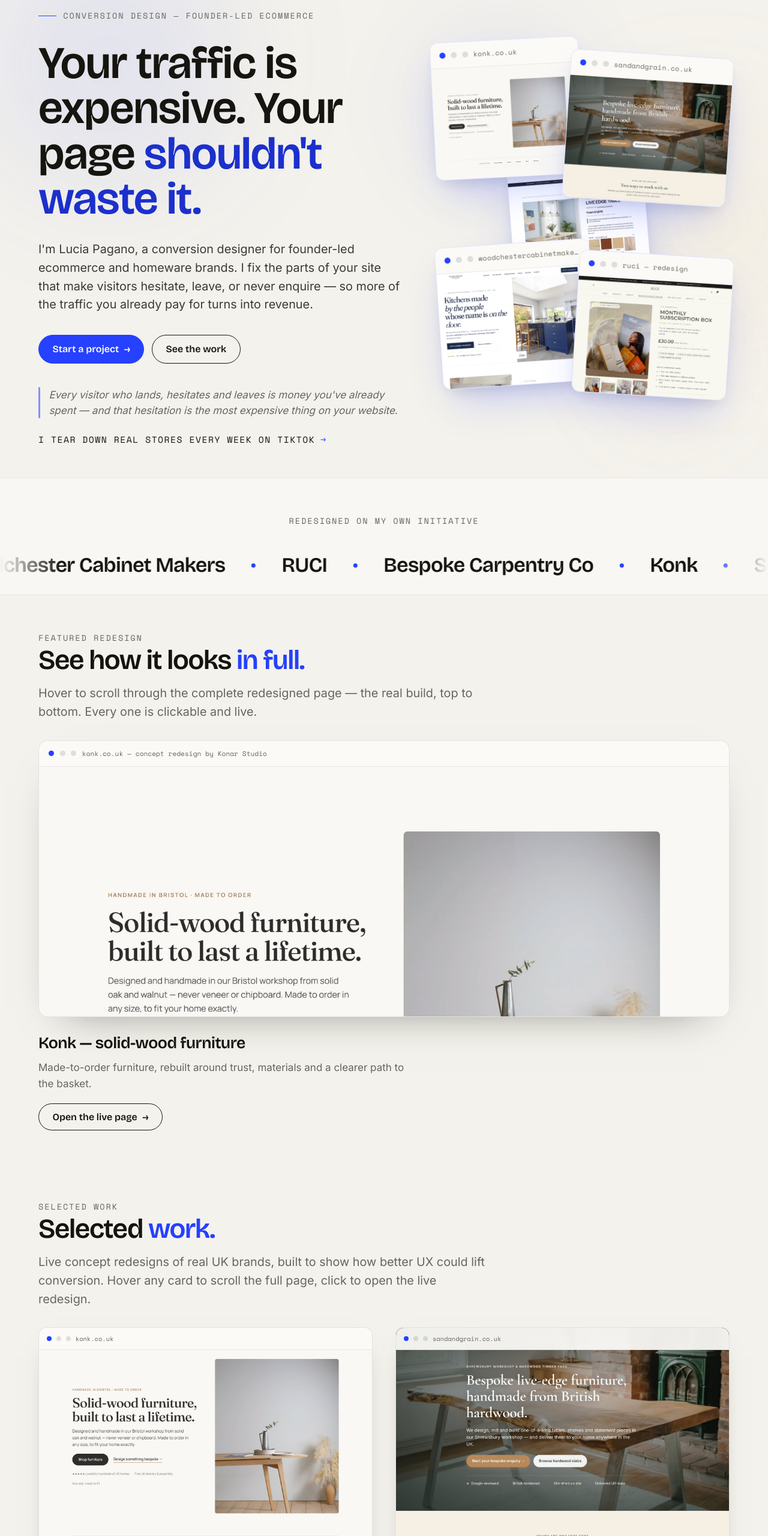
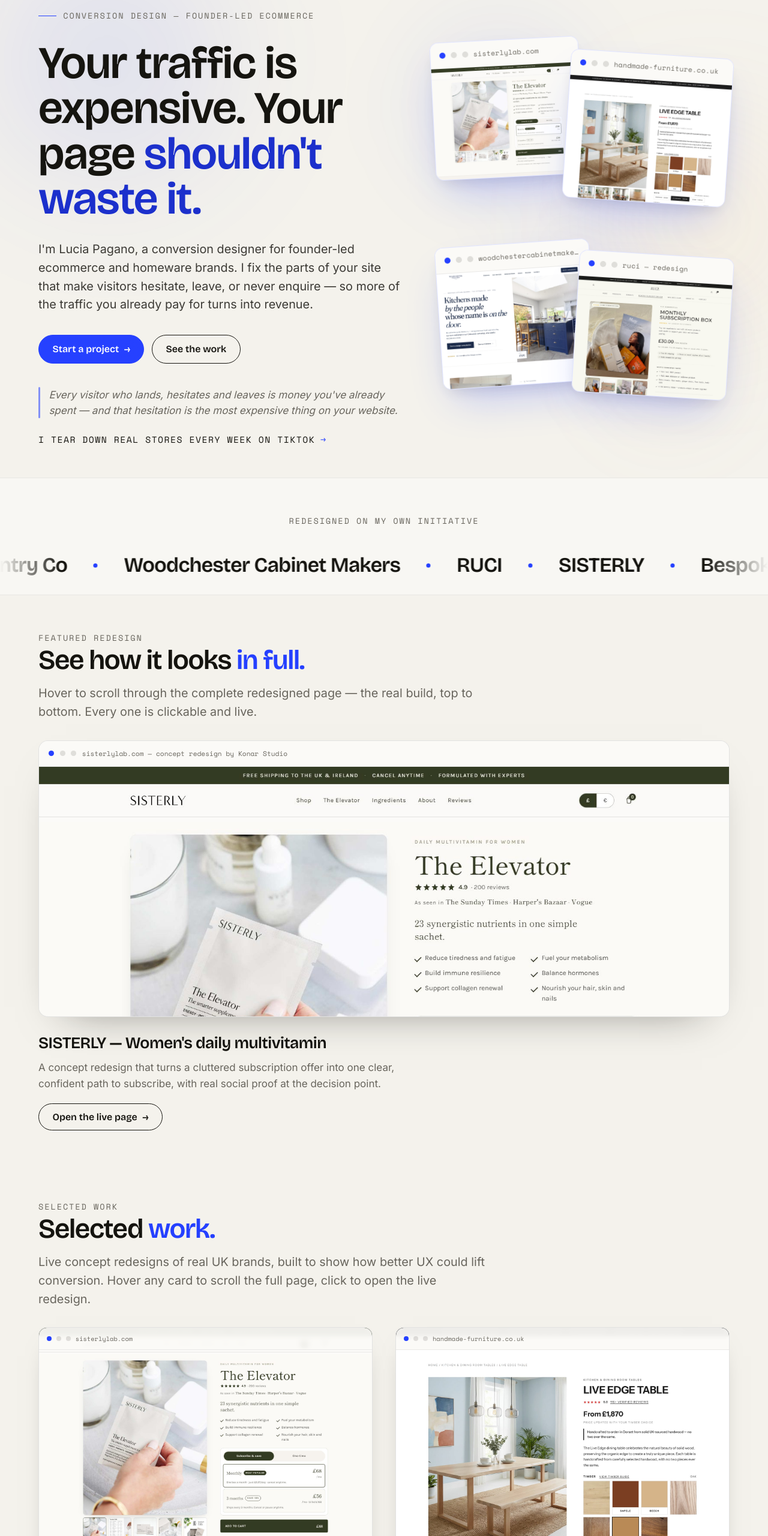
Before and after one commit to luciap-pixel/cro-portfolio, a plain HTML site: page index.html in a window 1280 px wide. Shown: the part 120-2680 px from the top of the page at 60% size. Drawn offline with nearby package versions, Linux system fonts and the light colour scheme.

Commit message:
Feature four selected projects in portfolio (SISTERLY, Bespoke, Woodchester, RUCI)

```diff
--- a/index.html
+++ b/index.html
@@ -561,17 +561,17 @@ footer{background:color-mix(in srgb,var(--bg) 70%,#fff);border-top:1px solid var
       </div>
       <div class="hero-collage" id="collage" aria-label="Selected redesigns collage">
         <div class="aura" aria-hidden="true"><span class="a1"></span><span class="a2"></span><span class="a3"></span></div>
-        <a href="konk-furniture/" target="_blank" rel="noopener" class="ccard c1" style="--i:0">
+        <a href="sisterly-elevator/" target="_blank" rel="noopener" class="ccard c1" style="--i:0">
           <div class="ccard-drift"><div class="ccard-inner">
-            <div class="cb"><i></i><i></i><i></i><span>konk.co.uk</span></div>
-            <img class="cshot" src="assets/work/konk.jpg" alt="Konk furniture — concept redesign" loading="eager">
+            <div class="cb"><i></i><i></i><i></i><span>sisterlylab.com</span></div>
+            <img class="cshot" src="assets/work/sisterly.jpg" alt="SISTERLY — concept redesign" loading="eager">
             <span class="view-lbl">View live →</span>
           </div></div>
         </a>
-        <a href="sandgrain/" target="_blank" rel="noopener" class="ccard c2" style="--i:1">
+        <a href="bespoke-carpentry/" target="_blank" rel="noopener" class="ccard c2" style="--i:1">
           <div class="ccard-drift"><div class="ccard-inner">
-            <div class="cb"><i></i><i></i><i></i><span>sandandgrain.co.uk</span></div>
-            <img class="cshot" src="assets/work/sandgrain.jpg" alt="Sand &amp; Grain — concept redesign" loading="eager">
+            <div class="cb"><i></i><i></i><i></i><span>handmade-furniture.co.uk</span></div>
+            <img class="cshot" src="assets/work/bespoke-carpentry.jpg" alt="The Bespoke Carpentry Co — concept redesign" loading="eager">
             <span class="view-lbl">View live →</span>
           </div></div>
         </a>
@@ -589,13 +589,6 @@ footer{background:color-mix(in srgb,var(--bg) 70%,#fff);border-top:1px solid var
             <span class="view-lbl">View live →</span>
           </div></div>
         </a>
-        <a href="bespoke-carpentry/" target="_blank" rel="noopener" class="ccard c5" style="--i:4">
-          <div class="ccard-drift"><div class="ccard-inner">
-            <div class="cb"><i></i><i></i><i></i><span>handmade-furniture.co.uk</span></div>
-            <img class="cshot" src="assets/work/bespoke-carpentry.jpg" alt="The Bespoke Carpentry Co — concept redesign" loading="eager">
-            <span class="view-lbl">View live →</span>
-          </div></div>
-        </a>
       </div>
     </div>
   </div>
@@ -605,8 +598,8 @@ footer{background:color-mix(in srgb,var(--bg) 70%,#fff);border-top:1px solid var
 <div class="marq"><div class="container"><span class="lbl mono">Redesigned on my own initiative</span></div>
   <div class="marq-track-wrap">
     <div class="track" id="brandTrack">
-      <span>Konk</span><span class="dot"></span><span>Sand&nbsp;&amp;&nbsp;Grain</span><span class="dot"></span><span>Woodchester&nbsp;Cabinet&nbsp;Makers</span><span class="dot"></span><span>RUCI</span><span class="dot"></span><span>Bespoke&nbsp;Carpentry&nbsp;Co</span><span class="dot"></span>
-      <span>Konk</span><span class="dot"></span><span>Sand&nbsp;&amp;&nbsp;Grain</span><span class="dot"></span><span>Woodchester&nbsp;Cabinet&nbsp;Makers</span><span class="dot"></span><span>RUCI</span><span class="dot"></span><span>Bespoke&nbsp;Carpentry&nbsp;Co</span><span class="dot"></span>
+      <span>SISTERLY</span><span class="dot"></span><span>Bespoke&nbsp;Carpentry&nbsp;Co</span><span class="dot"></span><span>Woodchester&nbsp;Cabinet&nbsp;Makers</span><span class="dot"></span><span>RUCI</span><span class="dot"></span>
+      <span>SISTERLY</span><span class="dot"></span><span>Bespoke&nbsp;Carpentry&nbsp;Co</span><span class="dot"></span><span>Woodchester&nbsp;Cabinet&nbsp;Makers</span><span class="dot"></span><span>RUCI</span><span class="dot"></span>
     </div>
   </div>
 </div>
@@ -615,14 +608,14 @@ footer{background:color-mix(in srgb,var(--bg) 70%,#fff);border-top:1px solid var
 <section id="featured"><div class="container">
   <div class="sec-head reveal"><span class="lbl mono">Featured redesign</span><h2>See how it looks <em>in full.</em></h2><p>Hover to scroll through the complete redesigned page — the real build, top to bottom. Every one is clickable and live.</p></div>
   <div class="feature reveal">
-    <a href="konk-furniture/" target="_blank" rel="noopener" class="showcase card-cursor">
-      <div class="cb"><i></i><i></i><i></i><span>konk.co.uk — concept redesign by Konar Studio</span></div>
-      <div class="scroller"><img src="assets/work/konk.jpg" alt="Full Konk furniture concept redesign, scrolling top to bottom"></div>
+    <a href="sisterly-elevator/" target="_blank" rel="noopener" class="showcase card-cursor">
+      <div class="cb"><i></i><i></i><i></i><span>sisterlylab.com — concept redesign by Konar Studio</span></div>
+      <div class="scroller"><img src="assets/work/sisterly.jpg" alt="Full SISTERLY concept redesign, scrolling top to bottom"></div>
     </a>
     <div class="feature-meta">
-      <h3>Konk — solid-wood furniture</h3>
-      <p>Made-to-order furniture, rebuilt around trust, materials and a clearer path to the basket.</p>
-      <a href="konk-furniture/" target="_blank" rel="noopener" class="btn btn-ghost">Open the live page <span class="arw">→</span></a>
+      <h3>SISTERLY — Women's daily multivitamin</h3>
+      <p>A concept redesign that turns a cluttered subscription offer into one clear, confident path to subscribe, with real social proof at the decision point.</p>
+      <a href="sisterly-elevator/" target="_blank" rel="noopener" class="btn btn-ghost">Open the live page <span class="arw">→</span></a>
     </div>
   </div>
 </div></section>
@@ -631,13 +624,13 @@ footer{background:color-mix(in srgb,var(--bg) 70%,#fff);border-top:1px solid var
 <section id="work"><div class="container">
   <div class="sec-head reveal"><span class="lbl mono">Selected work</span><h2>Selected <em>work.</em></h2><p>Live concept redesigns of real UK brands, built to show how better UX could lift conversion. Hover any card to scroll the full page, click to open the live redesign.</p></div>
   <div class="grid stagger">
-    <a href="konk-furniture/" target="_blank" rel="noopener" class="card card-cursor">
-      <div class="win"><div class="cb"><i></i><i></i><i></i><span>konk.co.uk</span></div><img class="shot" src="assets/work/konk.jpg" alt="Konk redesign" loading="lazy"></div>
-      <div class="meta"><div class="top"><h3>Konk</h3><span class="no">01</span></div><span class="tag">Solid-wood furniture</span><p class="desc">Made-to-order furniture, rebuilt around trust, materials and a clearer path to the basket.</p><span class="view">View live <span class="arw">→</span></span></div>
+    <a href="sisterly-elevator/" target="_blank" rel="noopener" class="card card-cursor">
+      <div class="win"><div class="cb"><i></i><i></i><i></i><span>sisterlylab.com</span></div><img class="shot" src="assets/work/sisterly.jpg" alt="SISTERLY redesign" loading="lazy"></div>
+      <div class="meta"><div class="top"><h3>SISTERLY</h3><span class="no">01</span></div><span class="tag">Women's daily multivitamin</span><p class="desc">A concept redesign that turns a cluttered subscription offer into one clear, confident path to subscribe, with real social proof at the decision point.</p><span class="view">View live <span class="arw">→</span></span></div>
     </a>
-    <a href="sandgrain/" target="_blank" rel="noopener" class="card card-cursor">
-      <div class="win"><div class="cb"><i></i><i></i><i></i><span>sandandgrain.co.uk</span></div><img class="shot" src="assets/work/sandgrain.jpg" alt="Sand & Grain redesign" loading="lazy"></div>
-      <div class="meta"><div class="top"><h3>Sand &amp; Grain</h3><span class="no">02</span></div><span class="tag">Bespoke woodwork</span><p class="desc">Handmade furniture, restructured so the craft does the selling and enquiries feel effortless.</p><span class="view">View live <span class="arw">→</span></span></div>
+    <a href="bespoke-carpentry/" target="_blank" rel="noopener" class="card card-cursor">
+      <div class="win"><div class="cb"><i></i><i></i><i></i><span>handmade-furniture.co.uk</span></div><img class="shot" src="assets/work/bespoke-carpentry.jpg" alt="The Bespoke Carpentry Co redesign" loading="lazy"></div>
+      <div class="meta"><div class="top"><h3>The Bespoke Carpentry Co</h3><span class="no">02</span></div><span class="tag">Live-edge dining tables</span><p class="desc">A high-value product page rebuilt around real social proof, clear customisation and a confident path to the basket.</p><span class="view">View live <span class="arw">→</span></span></div>
     </a>
     <a href="WoodchesterCabinetMakers/" target="_blank" rel="noopener" class="card card-cursor">
       <div class="win"><div class="cb"><i></i><i></i><i></i><span>woodchestercabinetmakers.co.uk</span></div><img class="shot" src="assets/work/woodchester.jpg" alt="Woodchester Cabinet Makers redesign" loading="lazy"></div>
@@ -646,10 +639,6 @@ footer{background:color-mix(in srgb,var(--bg) 70%,#fff);border-top:1px solid var
     <a href="RUCIUK/" target="_blank" rel="noopener" class="card card-cursor">
       <div class="win"><div class="cb"><i></i><i></i><i></i><span>ruci — redesign</span></div><img class="shot" src="assets/work/ruci.jpg" alt="RUCI redesign" loading="lazy"></div>
       <div class="meta"><div class="top"><h3>RUCI</h3><span class="no">04</span></div><span class="tag">Subscription &amp; lifestyle</span><p class="desc">A concept redesign focused on making the brand's story and products convert on the first visit.</p><span class="view">View live <span class="arw">→</span></span></div>
-    </a>
-    <a href="bespoke-carpentry/" target="_blank" rel="noopener" class="card card-cursor">
-      <div class="win"><div class="cb"><i></i><i></i><i></i><span>handmade-furniture.co.uk</span></div><img class="shot" src="assets/work/bespoke-carpentry.jpg" alt="The Bespoke Carpentry Co redesign" loading="lazy"></div>
-      <div class="meta"><div class="top"><h3>The Bespoke Carpentry Co</h3><span class="no">05</span></div><span class="tag">Live-edge dining tables</span><p class="desc">A high-value product page rebuilt around real social proof, clear customisation and a confident path to the basket.</p><span class="view">View live <span class="arw">→</span></span></div>
     </a>
   </div>
 </div></section>
```
Also changed, not shown: assets/work/sisterly.jpg (added).
